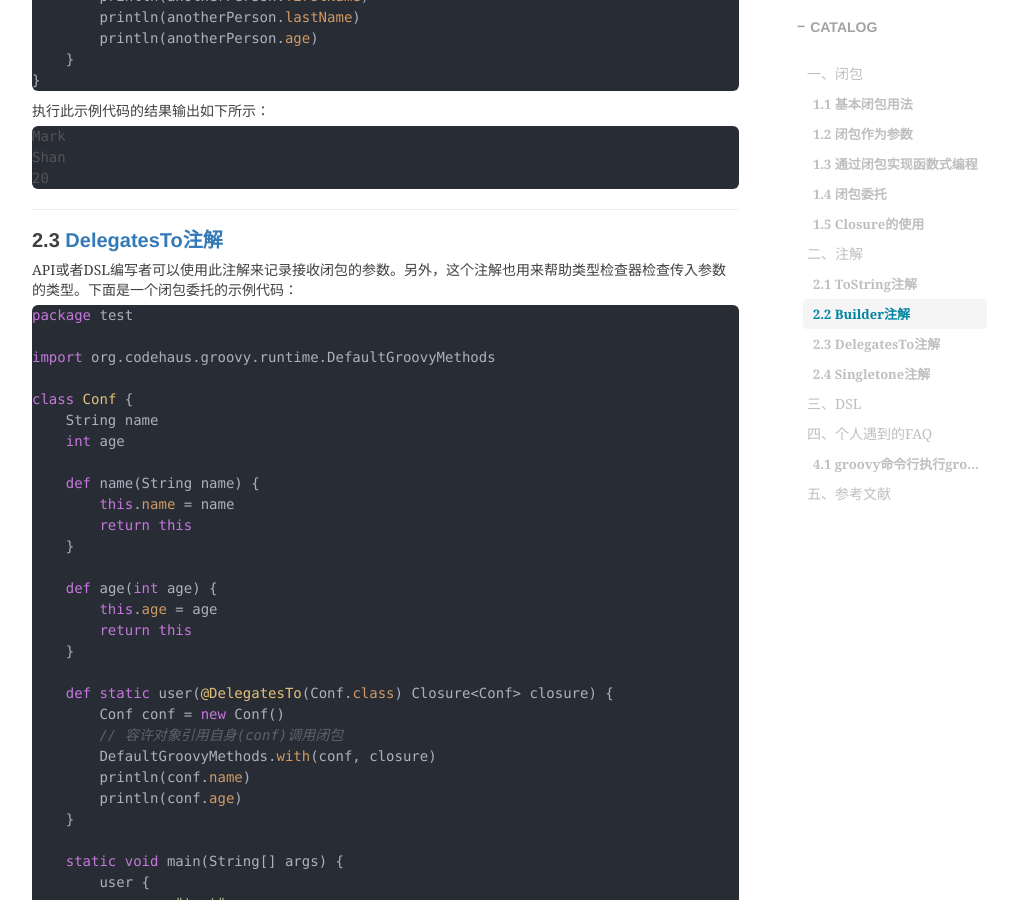
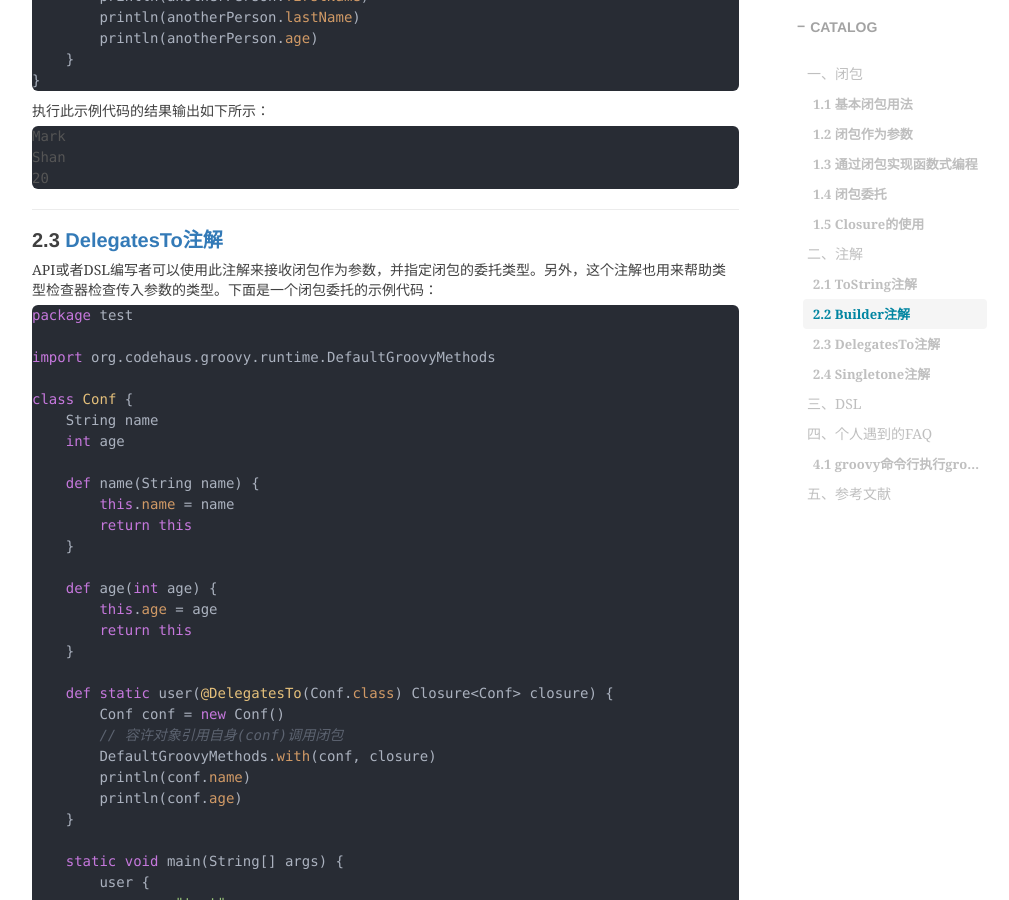
Before and after one commit to shihai1991/shihai1991.github.io, a Jekyll site: the page built from _posts/2023-03-01-groovy学习.md, in a window 1280 px wide and 900 px high, scrolled down 4380 px. Shown: the whole window, without its empty margins (233-1242 px from the left). Built offline with Jekyll 4.4.1, drawn with Linux system fonts in a browser that asks for light colours; nearby versions of some CDN libraries; comment, search, counter and statistics services are not loaded.

Commit message:
Update 2023-03-01-groovy学习.md

````diff
--- a/_posts/2023-03-01-groovy学习.md
+++ b/_posts/2023-03-01-groovy学习.md
@@ -208,7 +208,7 @@ Shan
 ```
 
 ## 2.3 [DelegatesTo注解](https://docs.groovy-lang.org/next/html/gapi/groovy/lang/DelegatesTo.html)
-API或者DSL编写者可以使用此注解来记录接收闭包的参数。另外，这个注解也用来帮助类型检查器检查传入参数的类型。下面是一个闭包委托的示例代码：
+API或者DSL编写者可以使用此注解来接收闭包作为参数，并指定闭包的委托类型。另外，这个注解也用来帮助类型检查器检查传入参数的类型。下面是一个闭包委托的示例代码：
 ```groovy
 package test
 
````
